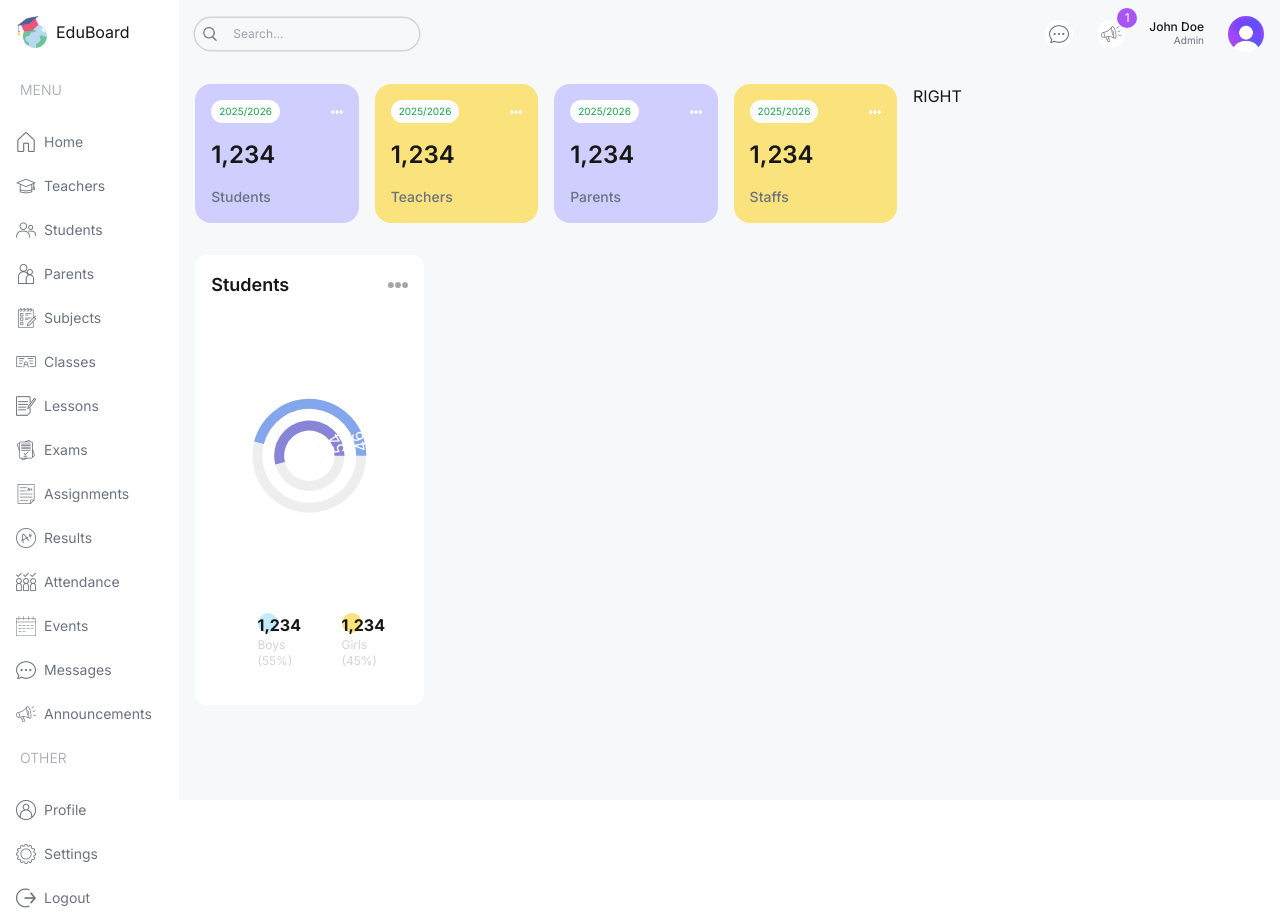
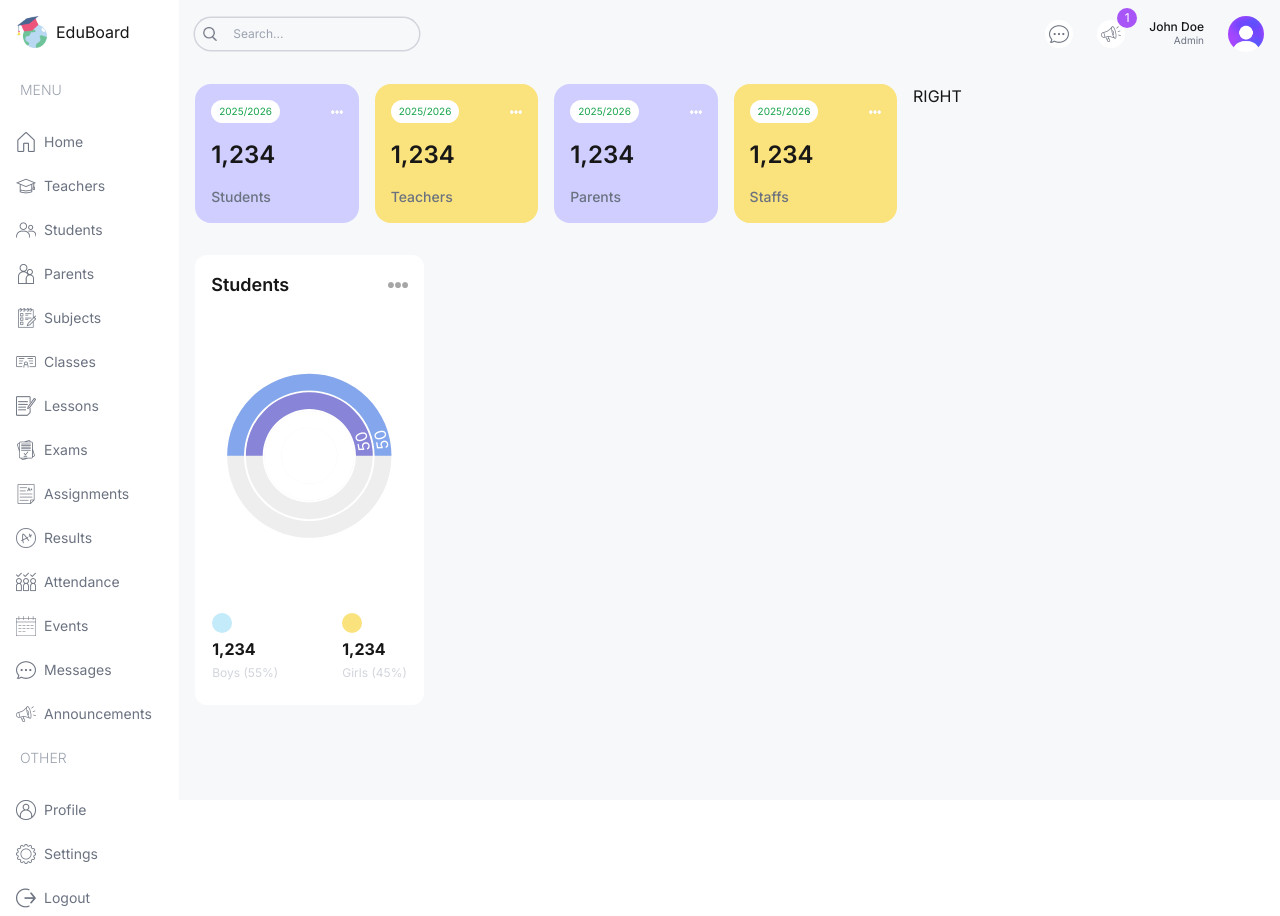
Before and after one commit to mysandesh/EduBoard, a Next.js app: page /admin in a window 1280 px wide. Built offline with nearby package versions, Linux system fonts and the light colour scheme.

Commit message:
Add Chart percentage fix for Students

```diff
--- a/src/components/CountChart.tsx
+++ b/src/components/CountChart.tsx
@@ -16,12 +16,12 @@ const data = [
   },
   {
     name: "Girls",
-    count: 54,
+    count: 50,
     fill: "#8884d8",
   },
   {
     name: "Boys",
-    count: 46,
+    count: 50,
     fill: "#83a6ed",
   },
 ];
@@ -40,9 +40,9 @@ const CountChart = () => {
           <RadialBarChart
             cx="50%"
             cy="50%"
-            innerRadius="10%"
-            outerRadius="80%"
-            barSize={10}
+            innerRadius="40%"
+            outerRadius="100%"
+            barSize={32}
             data={data}
           >
             <RadialBar
@@ -56,16 +56,14 @@ const CountChart = () => {
       {/* BOTTOM  */}
       <div className="flex justify-center gap-16">
         <div className="flex flex-col gap-1">
-          <div className="w-5 h-5 bg-customSky rounded-full">
-            <h1 className="font-bold">1,234</h1>
-            <h2 className="text-xs text-gray-300">Boys (55%)</h2>
-          </div>
+          <div className="w-5 h-5 bg-customSky rounded-full"></div>
+          <h1 className="font-bold">1,234</h1>
+          <h2 className="text-xs text-gray-300">Boys (55%)</h2>
         </div>
         <div className="flex flex-col gap-1">
-          <div className="w-5 h-5 bg-customYellow rounded-full">
-            <h1 className="font-bold">1,234</h1>
-            <h2 className="text-xs text-gray-300">Girls (45%)</h2>
-          </div>
+          <div className="w-5 h-5 bg-customYellow rounded-full"></div>
+          <h1 className="font-bold">1,234</h1>
+          <h2 className="text-xs text-gray-300">Girls (45%)</h2>
         </div>
       </div>
     </div>
```
